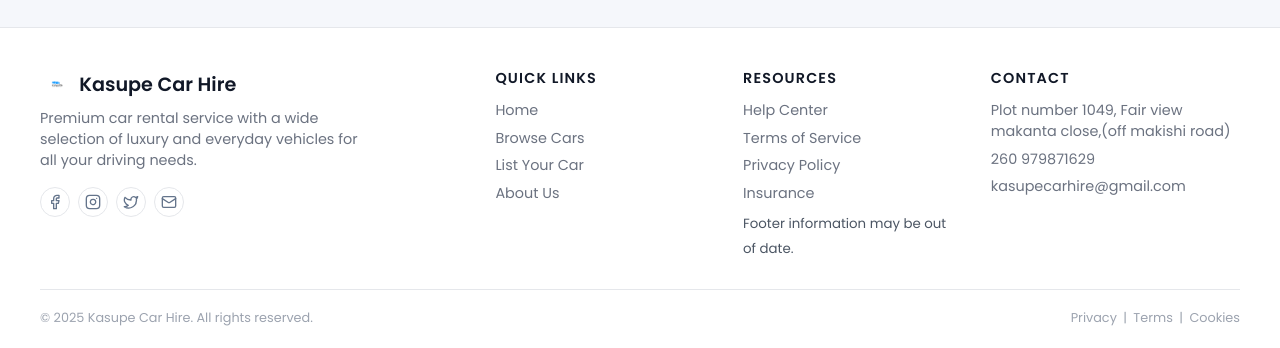
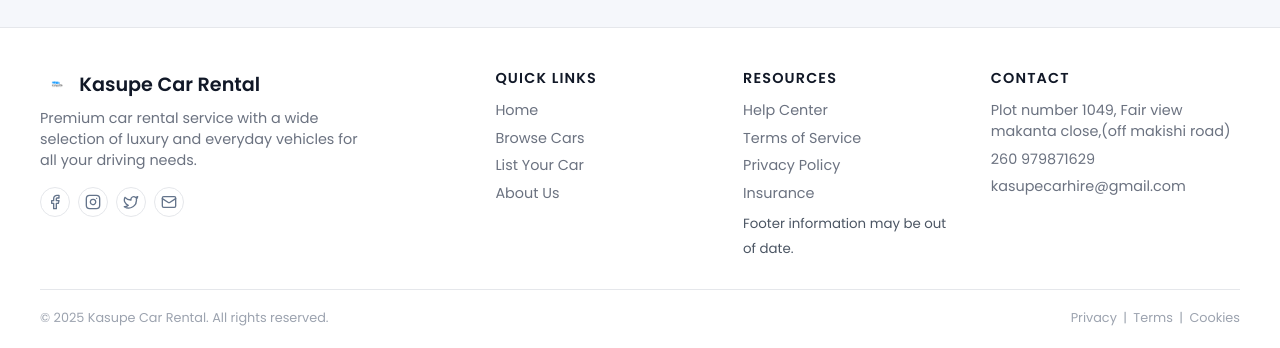
Before and after one commit to luchanda95-jpg/kasupe, a React (Create React App) app: page / in a window 1280 px wide. Shown: the part 2336-2684 px from the top of the page. Built offline with nearby package versions, Linux system fonts and the light colour scheme; no server answers.

Commit message:
footer text updated

```diff
--- a/src/components/Footer.js
+++ b/src/components/Footer.js
@@ -102,7 +102,7 @@
           <div className="footer-col footer-brand">
             <div className="footer-logo-row">
               <img src={logo} alt="Kasupe logo" className="footer-logo-img" />
-              <span className="footer-logo-text">Kasupe Car Hire</span>
+              <span className="footer-logo-text">Kasupe Car Rental</span>
             </div>
             <p className="footer-description">
               Premium car rental service with a wide selection of luxury and
@@ -196,7 +196,7 @@
         </div>
 
         <div className="footer-bottom">
-          <span>© 2025 Kasupe Car Hire. All rights reserved.</span>
+          <span>© 2025 Kasupe Car Rental. All rights reserved.</span>
 
           <div className="footer-bottom-links">
             <span>Privacy</span>
```
